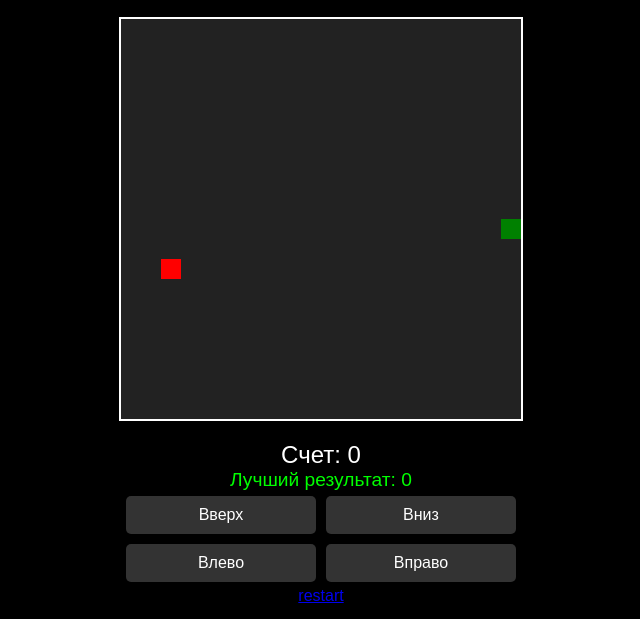
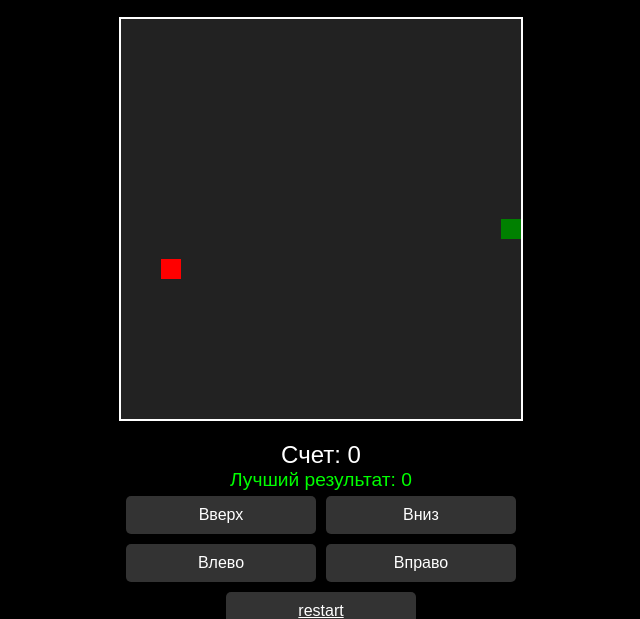
Before and after one commit to kirill-Fe/snake, a plain HTML site: page index.html in a window 1280 px wide. Shown: the part 73-692 px from the top of the page, without its empty margins (319-959 px from the left). Drawn offline with Linux system fonts and the light colour scheme.

Commit message:
Update index.html

```diff
--- a/index.html
+++ b/index.html
@@ -82,6 +82,23 @@
         button:hover {
             background-color: #555;
         }
+
+        a {
+            padding: 10px 20px;
+            font-size: 1em;
+            background-color: #333;
+            color: #fff;
+            border: none;
+            border-radius: 5px;
+            cursor: pointer;
+            margin: 5px;
+            width: calc(50% - 10px); /* Two buttons per row on wider screens */
+            box-sizing: border-box; /* Important for consistent sizing */
+        }
+
+        a:hover {
+            background-color: #555;
+        }
         #message {
             font-size: 2em;
             margin-top: 20px;
@@ -115,7 +132,7 @@
             <button id="down-button">Вниз</button>
             <button id="left-button">Влево</button>
             <button id="right-button">Вправо</button>
-            <a href="https://kirill-Fe/snake">restart</a>
+            <a href="https://kirill-Fe.github.io/snake">restart</a>
         </div>
          <div id="message"></div>
     </div>
```
